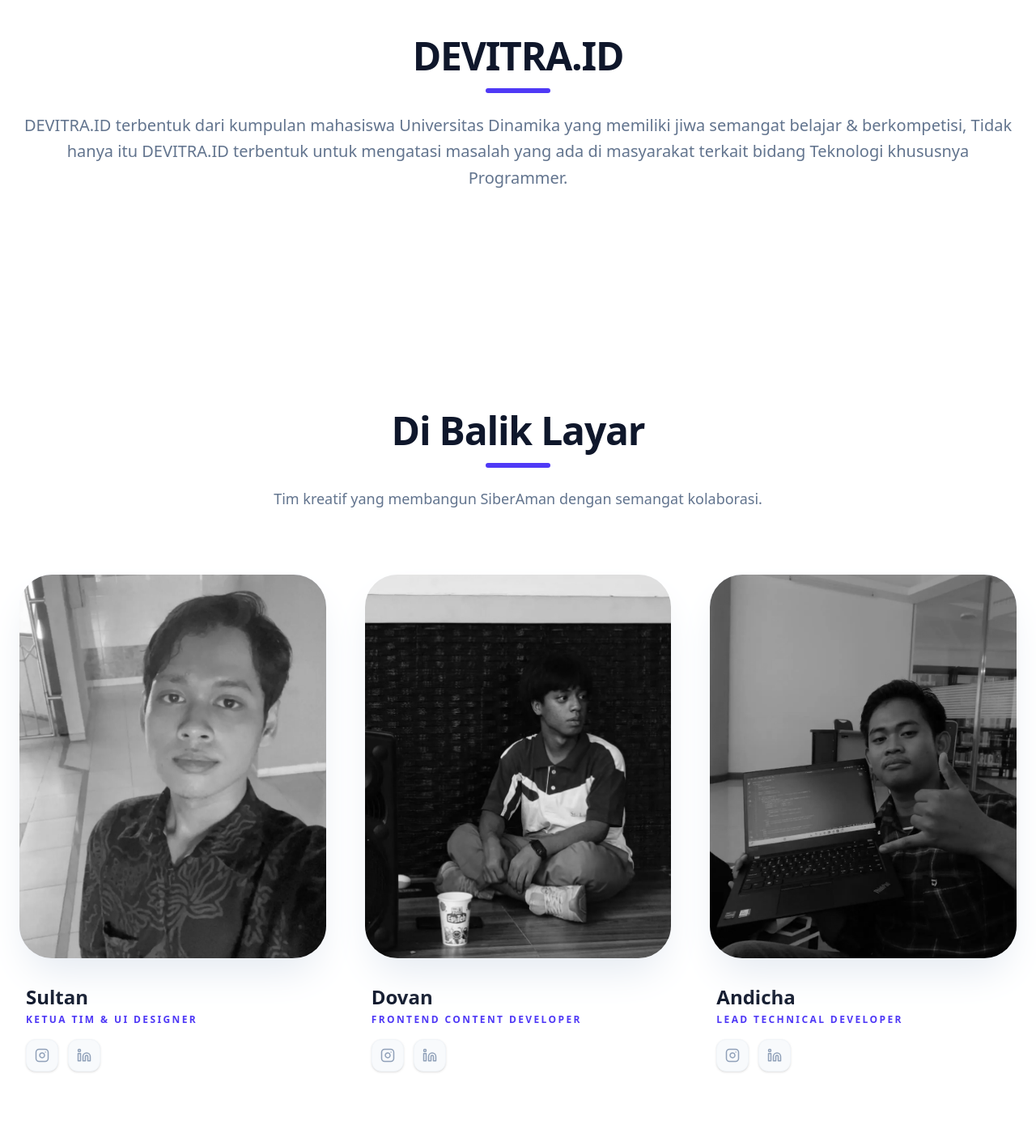
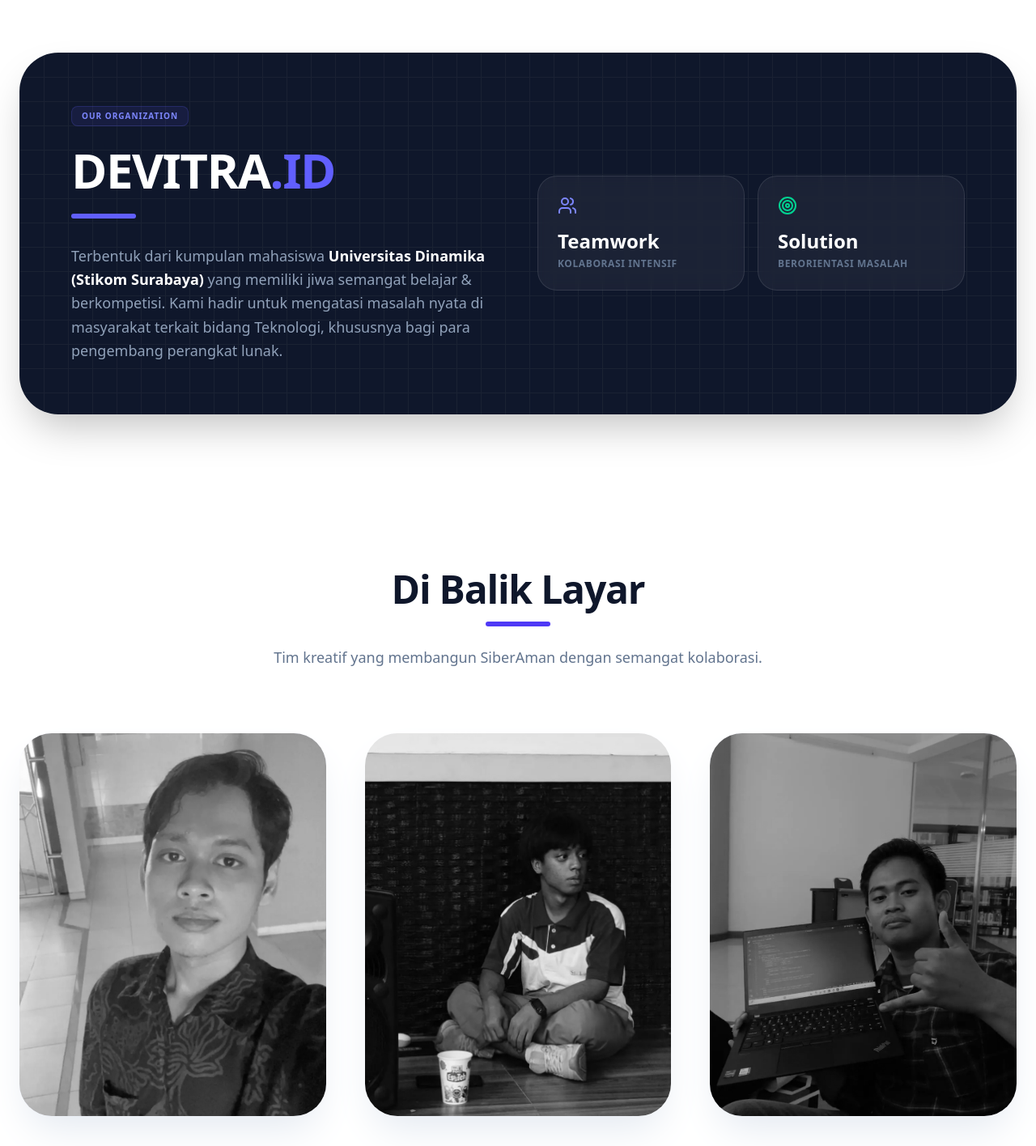
Before and after one commit to AnFariq/SiMan, a React (Vite) app: page /tentang in a window 1280 px wide. Shown: the part 880-2296 px from the top of the page at 81% size. Built offline with nearby package versions, Linux system fonts and the light colour scheme.

Commit message:
update-all

```diff
--- a/src/pages/about.jsx
+++ b/src/pages/about.jsx
@@ -1,3 +1,4 @@
+import React, { useState, useEffect } from 'react';
 import Header from "../components/Header";
 import Footer from "../components/Footer";
 import { motion } from "framer-motion"; // Tambahkan ini
@@ -44,11 +45,13 @@
     },
   ];
 
+  const [activeMember, setActiveMember] = useState(null); // Untuk fitur klik di HP
+
   return (
     <div className="min-h-screen bg-white flex flex-col font-sans selection:bg-indigo-100 overflow-x-hidden">
       <Header />
 
-      <main className="flex-1">
+      <main className="flex-1 py-5">
         {/* Section: Visi & Misi */}
         <section className="py-24 px-6 border-b border-slate-50 relative overflow-hidden">
           {/* Background Decor Animasi */}
@@ -123,22 +126,52 @@
             </div>
           </div>
         </section>
-        <section className="py-24 px-6 max-w-7xl mx-auto">
-          <motion.div {...fadeInUp} className="text-center mb-20">
-            <h2 className="text-3xl sm:text-5xl font-extrabold text-slate-900 tracking-tight mb-4">
-              DEVITRA.ID
-            </h2>
-            <div className="h-1.5 w-20 bg-indigo-600 mx-auto rounded-full mb-6" />
-            <p className="text-lg sm:text-xl text-slate-500 leading-relaxed font-medium mb-12">
-              DEVITRA.ID terbentuk dari kumpulan mahasiswa Universitas Dinamika
-              yang memiliki jiwa semangat belajar & berkompetisi, Tidak hanya
-              itu DEVITRA.ID terbentuk untuk mengatasi masalah yang ada di
-              masyarakat terkait bidang Teknologi khususnya Programmer.
-            </p>
-          </motion.div>
+        {/* Section: Profil DEVITRA.ID - RESPONSIVE OPTIMIZED */}
+        <section className="py-12 md:py-24 px-4 sm:px-6 relative">
+          <div className="max-w-7xl mx-auto">
+            {/* Perbaikan: Padding lebih kecil di mobile (p-6) dan membesar di desktop (md:p-16) */}
+            <div className="bg-slate-900 rounded-[2rem] md:rounded-[3rem] p-6 md:p-16 overflow-hidden relative shadow-2xl">
+              <div className="absolute inset-0 opacity-10 [background-image:linear-gradient(to_right,#808080_1px,transparent_1px),linear-gradient(to_bottom,#808080_1px,transparent_1px)] [background-size:30px_30px]" />
+
+              <div className="relative z-10 grid grid-cols-1 lg:grid-cols-2 gap-8 md:gap-12 items-center">
+                <motion.div {...fadeInUp}>
+                  <div className="inline-flex items-center gap-2 px-3 py-1 rounded-lg bg-indigo-500/10 border border-indigo-500/20 text-indigo-400 text-[9px] md:text-[10px] font-bold uppercase tracking-widest mb-4 md:mb-6">
+                    Our Organization
+                  </div>
+                  {/* Perbaikan: Ukuran teks judul adaptif (text-3xl ke text-6xl) */}
+                  <h2 className="text-3xl sm:text-4xl md:text-6xl font-black text-white tracking-tight mb-4 md:mb-6">
+                    DEVITRA<span className="text-indigo-500">.ID</span>
+                  </h2>
+                  <div className="h-1 w-16 md:h-1.5 md:w-20 bg-indigo-500 rounded-full mb-6 md:mb-8" />
+                  <p className="text-slate-400 text-sm md:text-lg leading-relaxed font-medium">
+                    Terbentuk dari kumpulan mahasiswa <span className="text-white font-bold">Universitas Dinamika (Stikom Surabaya)</span> yang memiliki jiwa semangat belajar & berkompetisi.
+                    Kami hadir untuk mengatasi masalah nyata di masyarakat terkait bidang Teknologi, khususnya bagi para pengembang perangkat lunak.
+                  </p>
+                </motion.div>
+
+                {/* Perbaikan: Grid statistik agar tetap rapi di layar kecil */}
+                <motion.div
+                  initial={{ opacity: 0, scale: 0.9 }}
+                  whileInView={{ opacity: 1, scale: 1 }}
+                  className="grid grid-cols-1 sm:grid-cols-2 gap-4 mt-4 md:mt-0"
+                >
+                  <div className="p-5 md:p-6 bg-white/5 border border-white/10 rounded-2xl md:rounded-3xl backdrop-blur-sm">
+                    <Users className="text-indigo-400 mb-3 md:mb-4 w-5 h-5 md:w-6 md:h-6" />
+                    <h4 className="text-white font-bold text-lg md:text-2xl">Teamwork</h4>
+                    <p className="text-slate-500 text-[10px] md:text-xs mt-1 uppercase font-bold tracking-wider">Kolaborasi Intensif</p>
+                  </div>
+                  <div className="p-5 md:p-6 bg-white/5 border border-white/10 rounded-2xl md:rounded-3xl backdrop-blur-sm">
+                    <Target className="text-emerald-400 mb-3 md:mb-4 w-5 h-5 md:w-6 md:h-6" />
+                    <h4 className="text-white font-bold text-lg md:text-2xl">Solution</h4>
+                    <p className="text-slate-500 text-[10px] md:text-xs mt-1 uppercase font-bold tracking-wider">Berorientasi Masalah</p>
+                  </div>
+                </motion.div>
+              </div>
+            </div>
+          </div>
         </section>
 
-        {/* Section: Tim Kami */}
+        {/* Section: Tim Kami - Updated with Click to Focus */}
         <section className="py-24 px-6 max-w-7xl mx-auto">
           <motion.div {...fadeInUp} className="text-center mb-20">
             <h2 className="text-3xl sm:text-5xl font-extrabold text-slate-900 tracking-tight mb-4">
@@ -158,39 +191,42 @@
                 whileInView={{ opacity: 1, y: 0 }}
                 viewport={{ once: true }}
                 transition={{ delay: index * 0.2 }}
-                className="group"
+                onClick={() => setActiveMember(activeMember === member.name ? null : member.name)} // Logika Klik HP
+                className="group cursor-pointer"
               >
-                <div
+                <motion.div
+                  whileTap={{ scale: 0.98 }}
                   className={`aspect-[4/5] rounded-[2.5rem] overflow-hidden mb-8 relative shadow-2xl shadow-slate-200 ${member.color}`}
                 >
                   <img
                     src={member.image}
                     alt={member.name}
-                    className="w-full h-full object-cover grayscale group-hover:grayscale-0 transition-all duration-700 scale-105 group-hover:scale-100"
+                    className={`w-full h-full object-cover transition-all duration-700 scale-105 group-hover:scale-100 group-hover:grayscale-0
+              ${activeMember === member.name ? 'grayscale-0 scale-100' : 'grayscale'}`} // Logic warna tetap nyala
                   />
-                  <div className="absolute inset-0 bg-gradient-to-t from-slate-900/80 via-transparent to-transparent opacity-0 group-hover:opacity-100 transition-opacity duration-500 flex items-end p-8">
+
+                  {/* Overlay Deskripsi */}
+                  <div className={`absolute inset-0 bg-gradient-to-t from-slate-900/90 via-slate-900/20 to-transparent transition-opacity duration-500 flex items-end p-8
+            ${activeMember === member.name ? 'opacity-100' : 'opacity-0 group-hover:opacity-100'}`}>
                     <p className="text-white text-xs font-medium leading-relaxed italic">
                       "{member.desc}"
                     </p>
                   </div>
-                </div>
-                <div className="px-2">
-                  <h3 className="text-2xl font-bold text-slate-900 mb-1">
+                </motion.div>
+
+                <div className="px-2 text-center sm:text-left">
+                  <h3 className={`text-2xl font-bold transition-colors ${activeMember === member.name ? 'text-indigo-600' : 'text-slate-900 group-hover:text-indigo-600'}`}>
                     {member.name}
                   </h3>
                   <p className="text-indigo-600 font-bold text-xs uppercase tracking-[0.2em] mb-4">
                     {member.role}
                   </p>
-
-                  <div className="flex gap-3">
-                    <SocialButton icon={<Instagram size={18} />} />
-                    <SocialButton icon={<Linkedin size={18} />} />
-                  </div>
                 </div>
               </motion.div>
             ))}
           </div>
         </section>
+
 
         {/* Section: Komitmen Keamanan */}
         <motion.section
--- a/src/pages/artikel.jsx
+++ b/src/pages/artikel.jsx
@@ -9,74 +9,76 @@
 
 export default function ContentPage() {
   const { id } = useParams();
-  const [isIntroFinished, setIsIntroFinished] = useState(false);
+  const [isLoading, setIsLoading] = useState(true);
+
+  // Cari data artikel
+  const article = siberAmanData.find((item) => item.id === parseInt(id));
+
   useEffect(() => {
-    if (!isIntroFinished) {
+    // Reset loading setiap kali ID berubah (saat pindah antar artikel)
+    setIsLoading(true);
+
+    if (isLoading) {
       document.body.style.overflow = 'hidden';
-    } else {
+    }
+
+    const timer = setTimeout(() => {
+      setIsLoading(false);
       document.body.style.overflow = 'unset';
-    }
-    const timer = setTimeout(() => {
-      setIsIntroFinished(true);
-    }, 1000);
+    }, 1500); // Durasi loading singkat 1.5 detik
+
     return () => {
       clearTimeout(timer);
       document.body.style.overflow = 'unset';
     };
-  }, [isIntroFinished]);
-
-  const article = siberAmanData.find((item) => item.id === parseInt(id));
+  }, [id]); // Trigger ulang jika ID berubah
 
   if (!article) {
     return (
       <div className="min-h-screen flex flex-col items-center justify-center bg-white">
         <AlertOctagon className="w-12 h-12 text-slate-300 mb-4" />
         <p className="text-slate-500 font-medium">Artikel tidak ditemukan.</p>
-        <Link to="/" className="mt-4 text-indigo-600 font-bold hover:underline">
-          Kembali ke Beranda
+        <Link to="/library" className="mt-4 text-indigo-600 font-bold hover:underline">
+          Kembali ke Katalog
         </Link>
       </div>
     );
   }
 
-  // Helper untuk mengumpulkan semua paragraf yang ada
   const paragraphs = [
     article["artikel-par1"],
     article["artikel-par2"],
     article["artikel-par3"],
     article["artikel-par4"],
     article["artikel-par5"]
-  ].filter(Boolean); // Menghapus jika ada par yang kosong
+  ].filter(Boolean);
 
   return (
     <>
       <AnimatePresence mode="wait">
-        {!isIntroFinished && (
+        {isLoading ? (
           <motion.div
-            key="loading"
+            key="loader"
             initial={{ opacity: 1 }}
             exit={{ opacity: 0 }}
+            transition={{ duration: 0.4 }}
+            className="fixed inset-0 z-[9999]"
+          >
+            <LoadingSingkat />
+          </motion.div>
+        ) : (
+          <motion.div
+            key="content"
+            initial={{ opacity: 0 }}
+            animate={{ opacity: 1 }}
             transition={{ duration: 0.8 }}
-            className="fixed inset-0 z-[9999] bg-white"
+            className="min-h-screen bg-white flex flex-col font-sans"
           >
-            <LoadingSingkat onComplete={() => setIsIntroFinished(true)} />
-          </motion.div>
-        )}
-      </AnimatePresence>
+            <Header />
 
-      {isIntroFinished && (
-        <motion.div
-          initial={{ opacity: 0, y: 10 }}
-          animate={{ opacity: 1, y: 0 }}
-          transition={{ duration: 1, ease: "easeOut" }}
-          className="min-h-screen bg-white flex flex-col font-sans"
-        >
-          <div className="min-h-screen bg-white flex flex-col font-sans">
-            <Header />
-            <main className="flex-1 max-w-4xl mx-auto w-full px-4 sm:px-6 py-12">
-
+            <main className="flex-1 max-w-4xl mx-auto w-full px-4 sm:px-6 pt-24 pb-20">
               {/* Navigasi Balik */}
-              <Link to="/" className="flex items-center gap-2 text-sm font-semibold text-slate-400 mb-8 hover:text-indigo-600 transition-colors group">
+              <Link to="/library" className="flex items-center gap-2 text-sm font-semibold text-slate-400 mb-8 hover:text-indigo-600 transition-colors group">
                 <ArrowLeft className="w-4 h-4 transition-transform group-hover:-translate-x-1" />
                 Kembali ke Katalog
               </Link>
@@ -84,10 +86,11 @@
               {/* Header Artikel */}
               <header className="mb-10">
                 <div className="flex items-center gap-3 mb-6">
-                  <span className={`px-3 py-1 rounded-full text-[10px] font-bold uppercase tracking-widest border ${article.tingkat_risiko === "Critical" || article.tingkat_risiko === "High"
+                  <span className={`px-3 py-1 rounded-full text-[10px] font-bold uppercase tracking-widest border ${
+                    article.tingkat_risiko === "Critical" || article.tingkat_risiko === "High"
                       ? "bg-red-50 text-red-600 border-red-100"
                       : "bg-indigo-50 text-indigo-600 border-indigo-100"
-                    }`}>
+                  }`}>
                     {article.tingkat_risiko} Risk
                   </span>
                   <span className="flex items-center gap-1.5 text-slate-400 text-xs font-medium">
@@ -109,7 +112,7 @@
                 />
               </div>
 
-              {/* Isi Artikel Per Paragraf */}
+              {/* Isi Artikel */}
               <div className="prose prose-slate max-w-none">
                 <div className="space-y-6">
                   {paragraphs.map((par, index) => (
@@ -119,11 +122,9 @@
                   ))}
                 </div>
 
-                {/* Solution Box - Mitigasi */}
+                {/* Solution Box */}
                 <section className="bg-slate-900 rounded-3xl p-8 sm:p-10 my-16 text-white relative shadow-2xl overflow-hidden">
-                  {/* Aksen Background */}
                   <ShieldCheck className="absolute -right-8 -bottom-8 w-48 h-48 text-white/5 -rotate-12" />
-
                   <h2 className="text-2xl font-bold flex items-center gap-3 mb-8 relative z-10 text-white">
                     <AlertOctagon className="text-indigo-400 w-7 h-7" />
                     Langkah Mitigasi & Solusi
@@ -140,10 +141,11 @@
                 </section>
               </div>
             </main>
+
             <Footer />
-          </div>
-        </motion.div>
-      )}
+          </motion.div>
+        )}
+      </AnimatePresence>
     </>
   );
 }
--- a/src/pages/library.jsx
+++ b/src/pages/library.jsx
@@ -19,7 +19,7 @@
       <Header />
 
       {/* Hero Section Library */}
-      <section className="bg-slate-50 border-b border-slate-100 py-16 px-6">
+      <section className="bg-slate-50 border-b border-slate-100 py-25 px-6">
         <div className="max-w-7xl mx-auto text-center">
           <div className="inline-flex items-center gap-2 px-3 py-1 rounded-full bg-indigo-50 text-indigo-600 text-[10px] font-bold uppercase tracking-wider mb-4">
             <BookOpen className="w-3 h-3" />
--- a/src/pages/panduan.jsx
+++ b/src/pages/panduan.jsx
@@ -14,7 +14,7 @@
     return (
         <div className="min-h-screen bg-white flex flex-col font-sans selection:bg-indigo-100">
             <Header />
-            <main className="flex-1 max-w-4xl mx-auto w-full px-6 py-20">
+            <main className="flex-1 max-w-4xl mx-auto w-full px-6 py-25">
                 <motion.div
                     initial={{ opacity: 0, y: 20 }}
                     animate={{ opacity: 1, y: 0 }}
```
Also changed, not shown: src/components/LoadingSingkat.jsx (+62 -64 lines).
